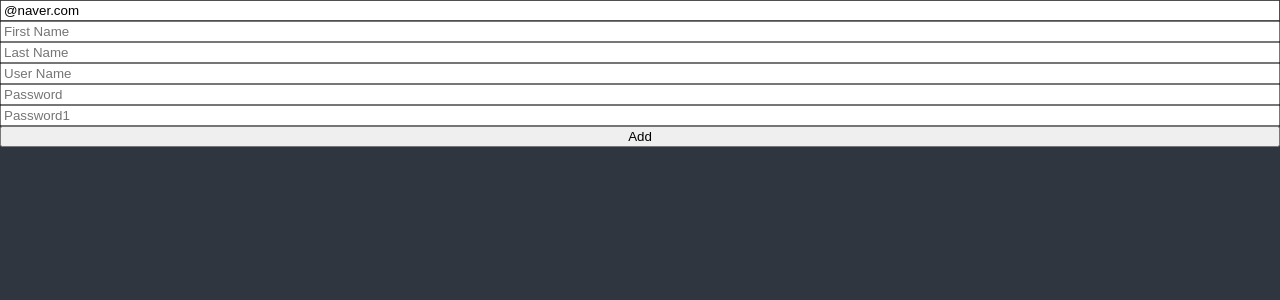
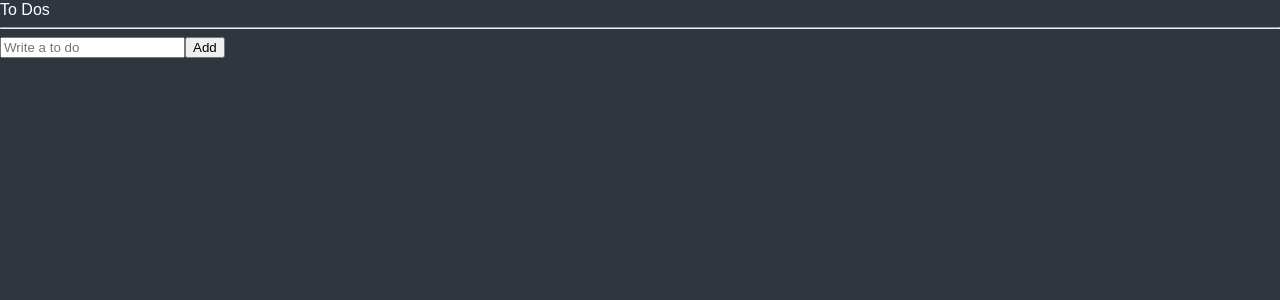
Before and after one commit to thisisyeji/react_todo, a React (Create React App) app: page / in a window 1280 px wide. Shown: the top 300 px of the page. Built offline with nearby package versions, Linux system fonts and the light colour scheme.

Commit message:
Feat: Reset 및 recoil 적용

```diff
--- a/src/ToDoList.tsx
+++ b/src/ToDoList.tsx
@@ -1,137 +1,63 @@
 import React, { useState } from 'react';
 import styled from 'styled-components';
 import { useForm } from 'react-hook-form';
+import {
+	atom,
+	useRecoilState,
+	useRecoilValue,
+	useSetRecoilState,
+} from 'recoil';
 
-interface IForm {
-	email: string;
-	firstName: string;
-	lastName: string;
-	userName: string;
-	password: string;
-	password1: string;
-	extraError?: string;
+const toDoState = atom<IToDo[]>({
+	key: 'toDo',
+	default: [],
+});
+
+interface Iform {
+	toDo: string;
+}
+
+interface IToDo {
+	text: string;
+	id: number;
+	category: 'TO_DO' | 'DOING' | 'DONE';
 }
 
 function ToDoList() {
-	const {
-		register,
-		handleSubmit,
-		formState: { errors },
-		setError,
-	} = useForm<IForm>({
-		defaultValues: {
-			email: '@naver.com',
-		},
-	});
+	const [toDos, setToDos] = useRecoilState(toDoState);
+	// value만 받고 싶을때 const value = useRecoilValue(toDoState);
+	// value를 수정하고 싶을때 const modFn = useSetRecoilState(toDoState);
 
-	const onValid = (data: IForm) => {
-		if (data.password !== data.password1) {
-			setError(
-				'password1',
-				{ message: 'Password are not the same' },
-				{ shouldFocus: true }
-			);
-		}
-		// setError('extraError', { message: 'server offline' });
+	const { register, handleSubmit, setValue } = useForm<Iform>();
+	const handleValid = ({ toDo }: Iform) => {
+		setToDos((oldToDos) => [
+			{ text: toDo, id: Date.now(), category: 'TO_DO' },
+			...oldToDos,
+		]);
+		setValue('toDo', '');
 	};
-	// console.log(formState?.errors);
 
 	return (
 		<div>
-			<form
-				style={{ display: 'flex', flexDirection: 'column' }}
-				onSubmit={handleSubmit(onValid)}>
+			<h1>To Dos</h1>
+			<hr />
+			<form onSubmit={handleSubmit(handleValid)}>
 				<input
-					{...register('email', {
-						required: 'Email is required',
-						pattern: {
-							value: /^[A-Za-z0-9._%+-]+@naver\.com$/,
-							message: 'Only naver.com emails allowed.',
-						},
+					{...register('toDo', {
+						required: 'Please write a to do.',
 					})}
-					placeholder='Email'
+					placeholder='Write a to do'
 				/>
-				<span>{errors?.email?.message}</span>
+				<button>Add</button>
+			</form>
 
-				<input
-					{...register('firstName', {
-						required: 'write here',
-						validate: {
-							noNico: (value) =>
-								value.includes('nico') ? 'no nicos allowed' : true,
-							noNick: (value) =>
-								value.includes('nick') ? 'no nicks allowed' : true,
-						},
-					})}
-					placeholder='First Name'
-				/>
-				<span>{errors?.firstName?.message}</span>
-
-				<input
-					{...register('lastName', { required: 'write here' })}
-					placeholder='Last Name'
-				/>
-				<span>{errors?.lastName?.message}</span>
-
-				<input
-					{...register('userName', { required: 'write here', minLength: 5 })}
-					placeholder='User Name'
-				/>
-				<span>{errors?.userName?.message}</span>
-
-				<input
-					{...register('password', { required: 'write here', minLength: 5 })}
-					placeholder='Password'
-				/>
-				<span>{errors?.password?.message}</span>
-
-				<input
-					{...register('password1', {
-						required: 'Password is required',
-						minLength: {
-							value: 5,
-							message: 'Your password is too short',
-						},
-					})}
-					placeholder='Password1'
-				/>
-				<span>{errors?.password1?.message}</span>
-				<button>Add</button>
-				<span>{errors?.extraError?.message}</span>
-			</form>
+			<ul>
+				{toDos.map((toDo) => (
+					<li key={toDo.id}>{toDo.text}</li>
+				))}
+			</ul>
 		</div>
 	);
 }
 
-/*
-function ToDoList() {
-	const [Todo, setTodo] = useState('');
-	const [TodoError, setTodoError] = useState("");
-	const onChange = (event: React.FormEvent<HTMLInputElement>) => {
-		const {
-			currentTarget: { value },
-		} = event;
-		setTodoError("");
-		setTodo(value);
-	};
-	const onSubmit = (event: React.FormEvent<HTMLFormElement>) => {
-		event.preventDefault();
-	if(Todo.length < 10) {
-	return setTodoError("To do should be longer.");
-	}
-	console.log("submit");
-	};
-
-	return (
-		<div>
-			<form onSubmit={onSubmit}>
-				<input onChange={onChange} value={Todo} placeholder='Write a to do' />
-				<button>Add</button>
-				{TodoError !== "" ? TodoError : null}
-			</form>
-		</div>
-	);
-}
-*/
-
 export default ToDoList;
```
